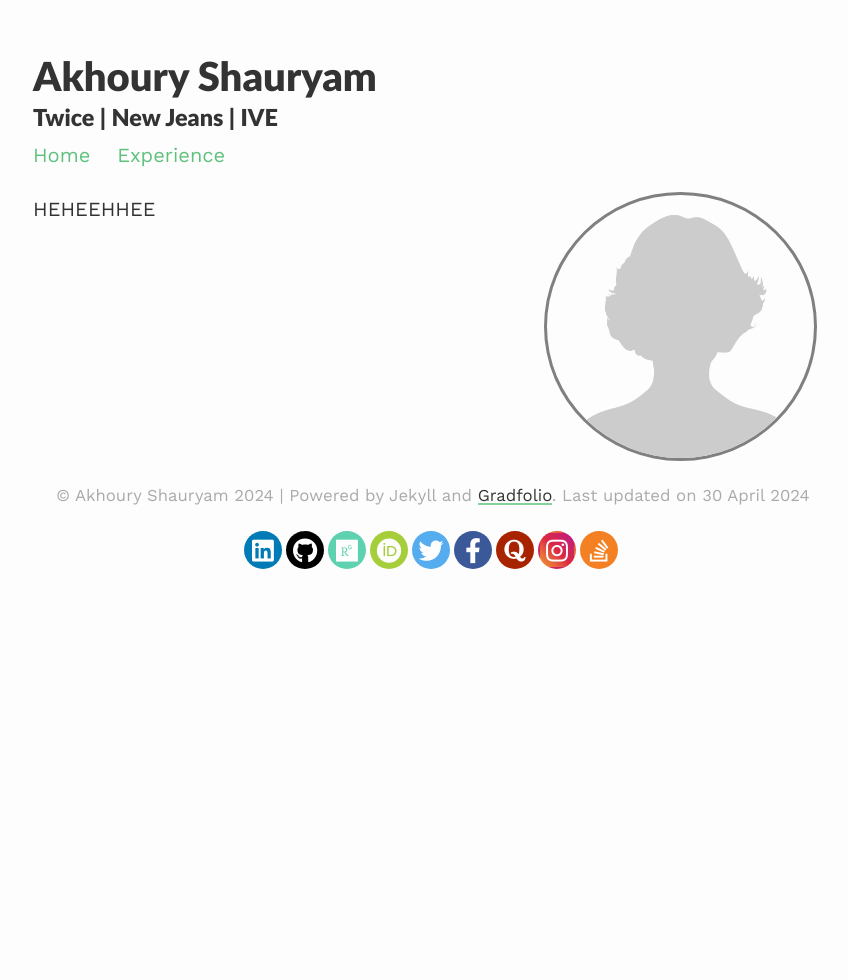
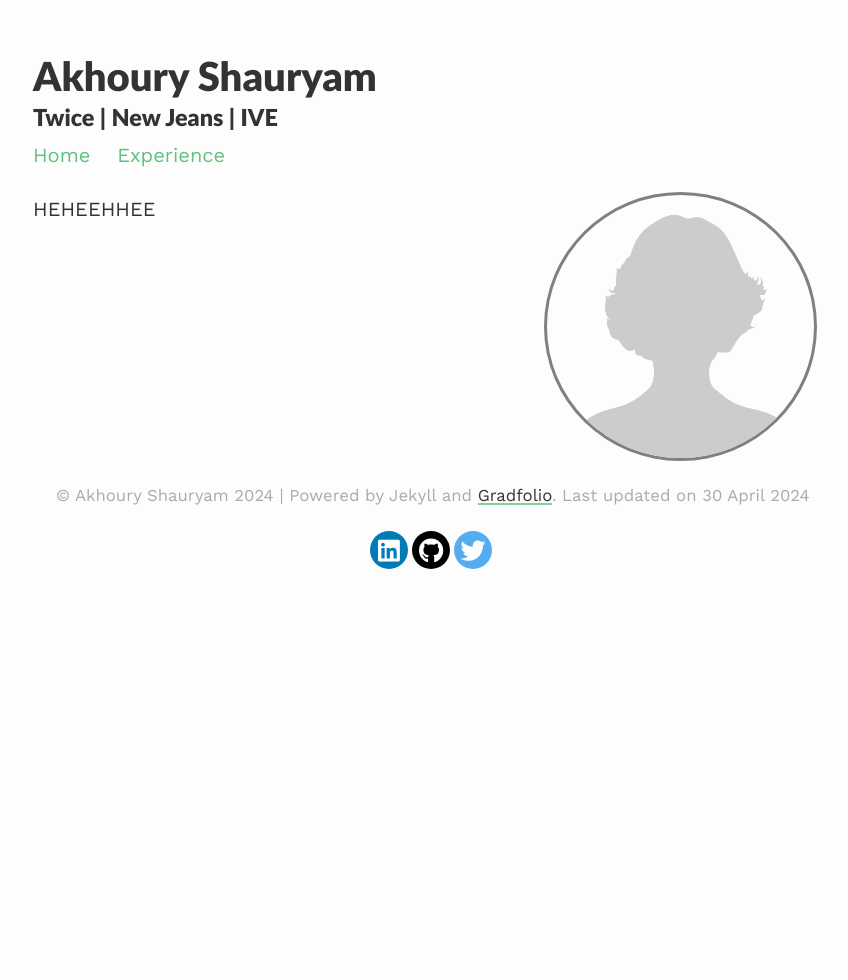
Before and after one commit to Satan-Claws/Satan-Claws.github.io, a Jekyll site: the page built from index.md, in a window 1280 px wide. Shown: the whole page, without its empty margins (207-1055 px from the left). Built offline with Jekyll 4.4.1, drawn with Linux system fonts in a browser that asks for light colours; nearby versions of some CDN libraries.

Commit message:
Update social-footer.html

```diff
--- a/_includes/social-footer.html
+++ b/_includes/social-footer.html
@@ -26,24 +26,6 @@ target="_blank">
 </a>
 {%- endif -%}
 
-{%- if site.researchgate -%}
-<a title="{{ _locale_string_follow | replace: '[NAME]', 'ResearchGate' }}"
-class="social-button researchgate"
-href="https://www.researchgate.net/profile/{{ site.researchgate }}" itemprop="sameAs"
-target="_blank">
-<i class="fab fa-researchgate"></i>
-</a>
-{%- endif -%}
-
-{%- if site.orcid -%}
-<a title="{{ _locale_string_follow | replace: '[NAME]', 'Orcid' }}"
-class="social-button orcid"
-href="https://orcid.org/{{ site.orcid }}" itemprop="sameAs"
-target="_blank">
-<i class="fab fa-orcid"></i>
-</a>
-{%- endif -%}
-
 {%- if site.twitter -%}
 <a title="{{ _locale_string_follow | replace: '[NAME]', 'Twitter' }}"
 class="social-button twitter"
@@ -53,40 +35,4 @@ target="_blank">
 </a>
 {%- endif -%}
 
-{%- if site.facebook -%}
-<a title="{{ _locale_string_follow | replace: '[NAME]', 'Facebook' }}"
-class="social-button facebook" itemprop="sameAs"
-href="https://www.facebook.com/{{ site.facebook }}"
-target="_blank">
-<i class="fab fa-facebook-f"></i>
-</a>
-{%- endif -%}
-
-{%- if site.quora -%}
-<a title="{{ _locale_string_follow | replace: '[NAME]', 'Quora' }}"
-class="social-button quora" itemprop="sameAs"
-href="https://www.quora.com/profile/{{ site.quora }}"
-target="_blank">
-<i class="fab fa-quora"></i>
-</a>
-{%- endif -%}
-
-{%- if site.instagram -%}
-<a title="{{ _locale_string_follow | replace: '[NAME]', 'Instagram' }}"
-class="social-button instagram" itemprop="sameAs"
-href="https://www.instagram.com/{{ site.instagram }}"
-target="_blank">
-<i class="fab fa-instagram"></i>
-</a>
-{%- endif -%}
-
-{%- if site.stackoverflow -%}
-<a title="{{ _locale_string_follow | replace: '[NAME]', 'Stackoverflow' }}"
-class="social-button stackoverflow" itemprop="sameAs"
-href="https://stackoverflow.com/users/{{ site.stackoverflow }}"
-target="_blank">
-<i class="fab fa-brands fa-stack-overflow"></i>
-</a>
-{%- endif -%}
-
 </div>
```
